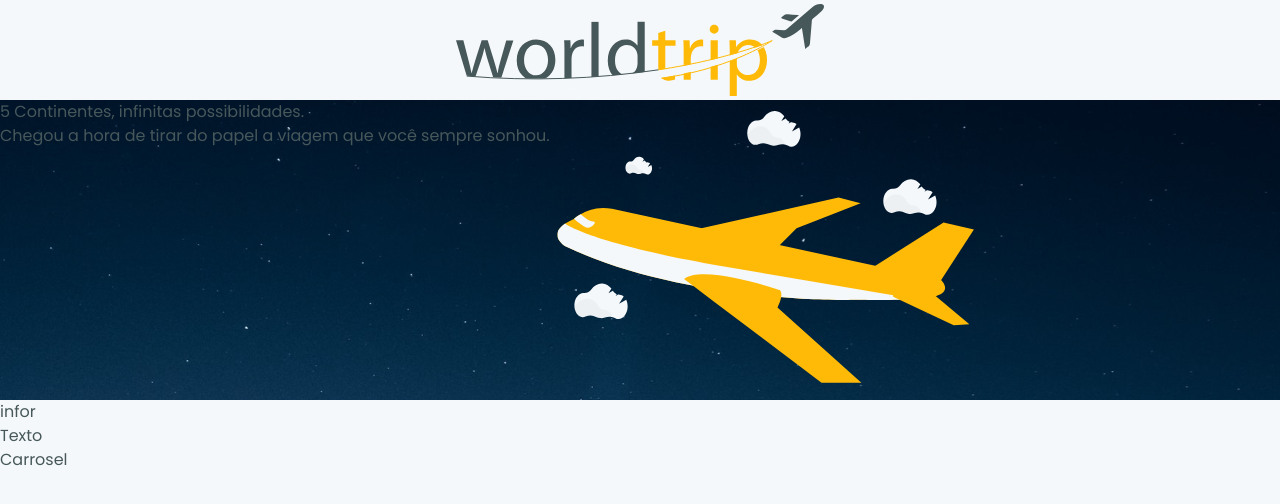
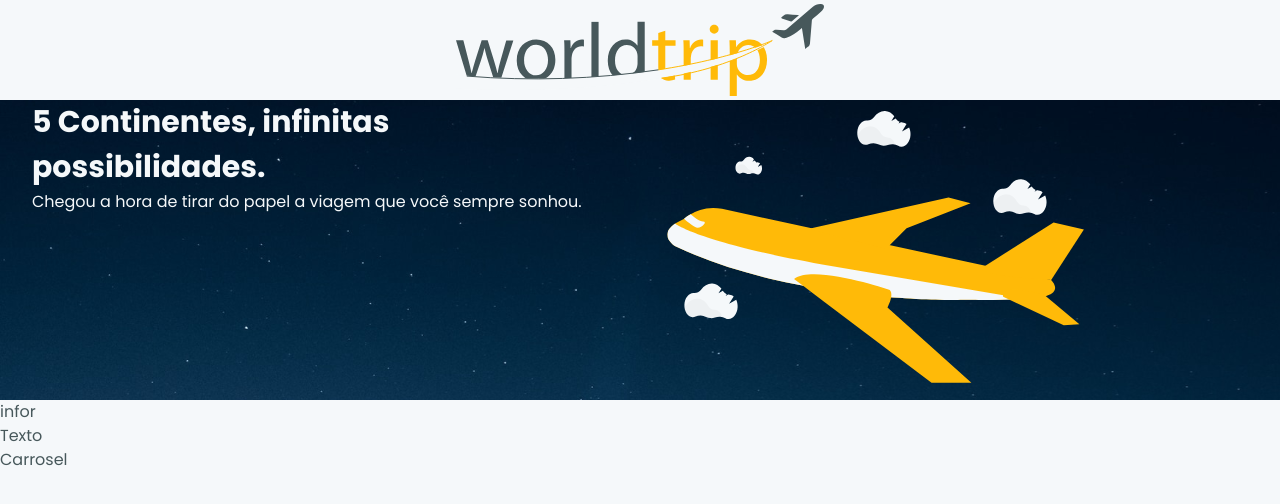
Before and after one commit to HemersonChaves/Desafio-01-Interface-com-Chakra-UI, a Next.js app: page / in a window 1280 px wide. Shown: the top 504 px of the page. Built offline with nearby package versions, Linux system fonts and the light colour scheme.

Commit message:
refactor(Banner): Adiciona SimpleGrid

```diff
--- a/src/components/Banner.tsx
+++ b/src/components/Banner.tsx
@@ -1,23 +1,29 @@
-import {  Box, Flex } from '@chakra-ui/react';
+import { Box, Text, SimpleGrid } from '@chakra-ui/react';
 import Image from 'next/image';
 import Airplane from "../../public/Airplane.svg";
 
 export default function Banner(): JSX.Element {
   return (
-      <Flex
+    <SimpleGrid
       backgroundImage="url('/Background.svg')"
       backgroundRepeat="no-repeat"
       backgroundSize="cover"
       flexDir='row'
+      w="100%"
+      columns={2}
+      spacing={10}
+      paddingLeft={8}
+      paddingRight={8}
+      color="white.50"
     >
       <Box>
-          <h1>5 Continentes,
-            infinitas possibilidades.</h1>
+      <Text fontWeight="bold" fontSize={"3xl"} >5 Continentes,
+          infinitas possibilidades.</Text>
         <p>Chegou a hora de tirar do papel a viagem que você sempre sonhou. </p>
       </Box>
-        <Box>
-          <Image alt="logo" src={Airplane} />
+      <Box alignItems="center">
+        <Image alt="airplane" src={Airplane} />
       </Box>
-      </Flex>
+    </SimpleGrid >
   )
 }
```
Lines whose indentation alone changed are shown as unchanged.
